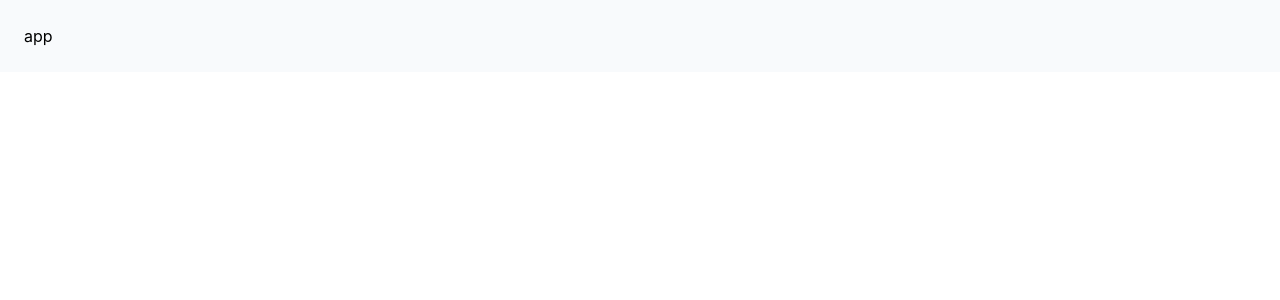
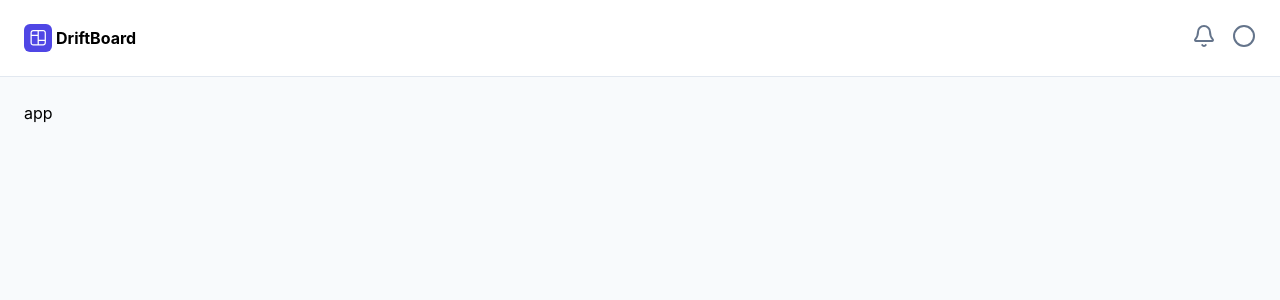
Before and after one commit to nadobrranichh/driftboard, a React (Vite) app in the folder frontend/: page / in a window 1280 px wide. Shown: the top 300 px of the page. Built offline with nearby package versions, Linux system fonts and the light colour scheme.

Commit message:
feat: add header

```diff
--- /dev/null
+++ b/frontend/src/components/Header.tsx
@@ -0,0 +1,20 @@
+import { Circle, Bell } from "lucide-react";
+import Logo from "/favicon.svg";
+
+export default function Header() {
+  return (
+    <header className="flex p-6 bg-surface border-b border-b-border justify-between">
+      <div className="flex items-center gap-1">
+        <div className="bg-primary rounded-md p-1">
+          <img src={Logo} className="h-5 w-5 object-contain" />
+        </div>
+        <p className="font-bold">DriftBoard</p>
+      </div>
+      <div className="flex gap-4">
+        <Bell className="text-text-muted" />
+        <Circle className="text-text-muted" />
+      </div>
+    </header>
+  );
+}
+2;
--- a/frontend/src/pages/RootLayout.tsx
+++ b/frontend/src/pages/RootLayout.tsx
@@ -1,9 +1,11 @@
 import { Outlet } from "react-router";
+import Header from "../components/Header";
 
 export default function RootLayout() {
   return (
-    <div>
+    <>
+      <Header />
       <Outlet />
-    </div>
+    </>
   );
 }
```
